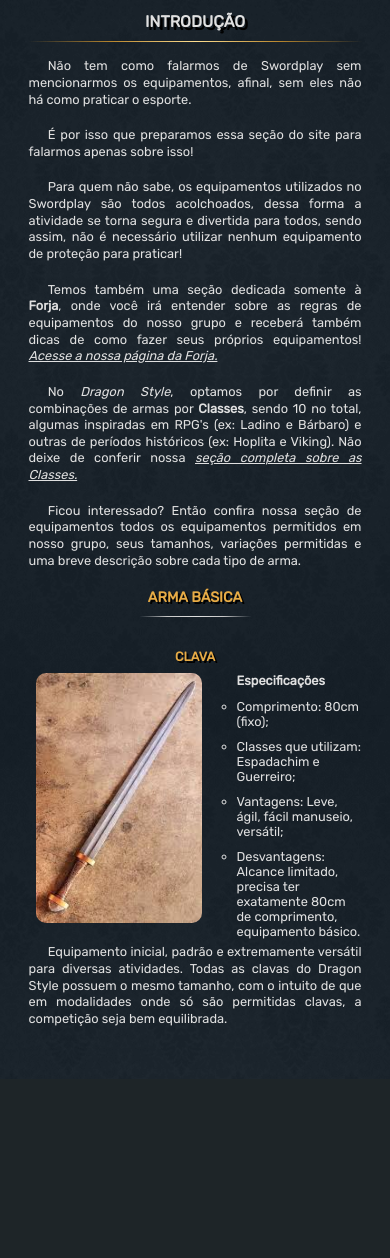
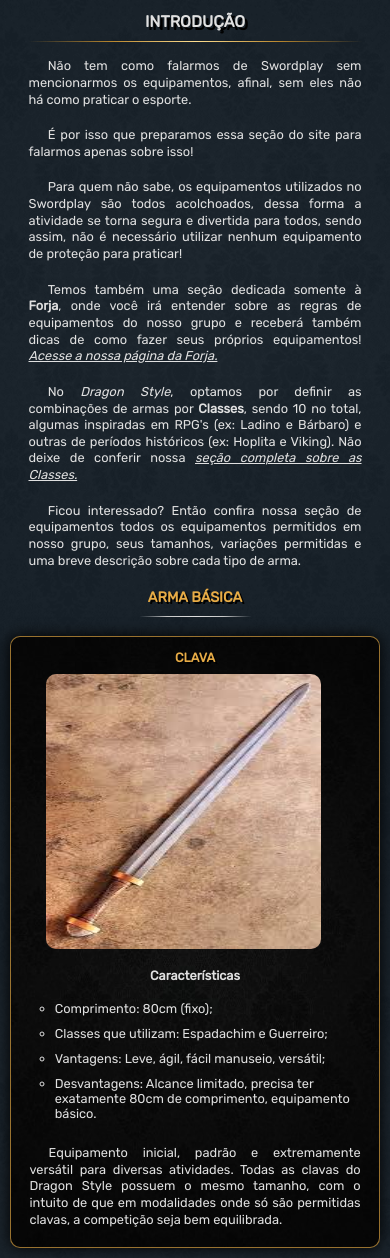
Before and after one commit to Paulo-Augusto-Malfara/Dragon-Style-Swordplay-Website, a PHP site: page /assets/html/equipamentos/introducao.html in a window 390 px wide. Shown: the part 129-1387 px from the top of the page. Before the commit the page ends 1155 px from the top, so only its background shows below. Run offline with PHP 8.4, Linux system fonts and the light colour scheme; some web fonts are replaced.

Commit message:
teste de frame para armas

```diff
--- a/assets/css/style.css
+++ b/assets/css/style.css
@@ -469,7 +469,9 @@ p {
 .equip-arma {
   padding: 5px 0 5px 0;
   list-style-type: none;
-/*   font-size: 1.1em !important; */
+  /*
+  font-size: 1.1em !important;
+  */
 }
 
 .lista-de-equipamentos h3 {
@@ -480,33 +482,38 @@ p {
   color: var(--golden-color);
 }
 
-.descricao-arma {
+.arma-specs {
   margin-left: 2.7em !important;
 }
 
-.descricao-arma > li {
+.arma-specs > li {
   padding: 5px 0 5px 0;
 }
 
 .arma-card {
   width: 80%;
   margin: auto;
-/*   box-shadow: 0 0 1em black;
-  border: 2px solid var(--border-dark-color-2);
-  border-radius: 10px; */
+  border: 1px solid var(--golden-color-opaco);
+  background: url(/assets/img/logo-classes/box-background-flip.jpg) no-repeat
+    center;
+  background-color: var(--secondary-color-opacity);
+  border-radius: 10px;
+  box-shadow: 0 0 1em black;
 }
 
 .arma-display {
   display: flex;
   justify-content:space-evenly;
-/*   align-items: flex-start; */
+  /*
+  align-items: flex-start;
+  */
   width: 95%;
 }
 
 .arma-info {
-  margin-left: 2.7em;
-  margin-bottom: 0.5em;
+  margin: 0.5em 0 0.5em 2.7em;
   list-style-type: none;
+  font-weight: 700;
 }
 
 .arma-img {
@@ -514,9 +521,7 @@ p {
   margin-left: 2em;
   margin-bottom: 1em;
   max-width: 275px;
-  max-height: 250px;
-
-/*   box-shadow: 0 0 1em black; */
+  max-height: 275px;
 }
 
 /* ======== CONTEÚDO CLASSES ======== */
@@ -626,7 +631,7 @@ p {
   .tabela-de-equipamentos {
     overflow: hidden;
   }
-  .descricao-arma {
+  .arma-specs {
     margin-left: 0.5em;
   }
   .tabela-de-equipamentos ul {
@@ -673,6 +678,19 @@ p {
   .modalidades-box h2 {
     max-width: 100%;
   }
+  .arma-display {
+    display: flex;
+    flex-direction: column;
+    margin: auto;
+  }
+  .arma-info {
+    margin-left: 0;
+    margin-bottom: 1em;
+    list-style-type: none;
+    display: flex;
+    justify-content: center;
+    font-weight: 700;
+  }
 }
 
 @media (max-width: 280px) {
--- a/assets/html/equipamentos/introducao.html
+++ b/assets/html/equipamentos/introducao.html
@@ -79,9 +79,9 @@
               />
               <ul>
                 <li class="arma-info">
-                  <strong>Especificações</strong>
+                  Características
                 </li>
-                <ul class="descricao-arma">
+                <ul class="arma-specs">
                   <li>Comprimento: 80cm (fixo);</li>
                   <li>Classes que utilizam: Espadachim e Guerreiro;</li>
                   <li>Vantagens: Leve, ágil, fácil manuseio, versátil;</li>
@@ -89,12 +89,14 @@
                 </ul>
               </ul>
             </div>
+            <br>
             <p>
               Equipamento inicial, padrão e extremamente versátil para diversas
               atividades. Todas as clavas do Dragon Style possuem o mesmo
               tamanho, com o intuito de que em modalidades onde só são
               permitidas clavas, a competição seja bem equilibrada.
             </p>
+            <br>
           </div>
         </div>
       </section>
```
